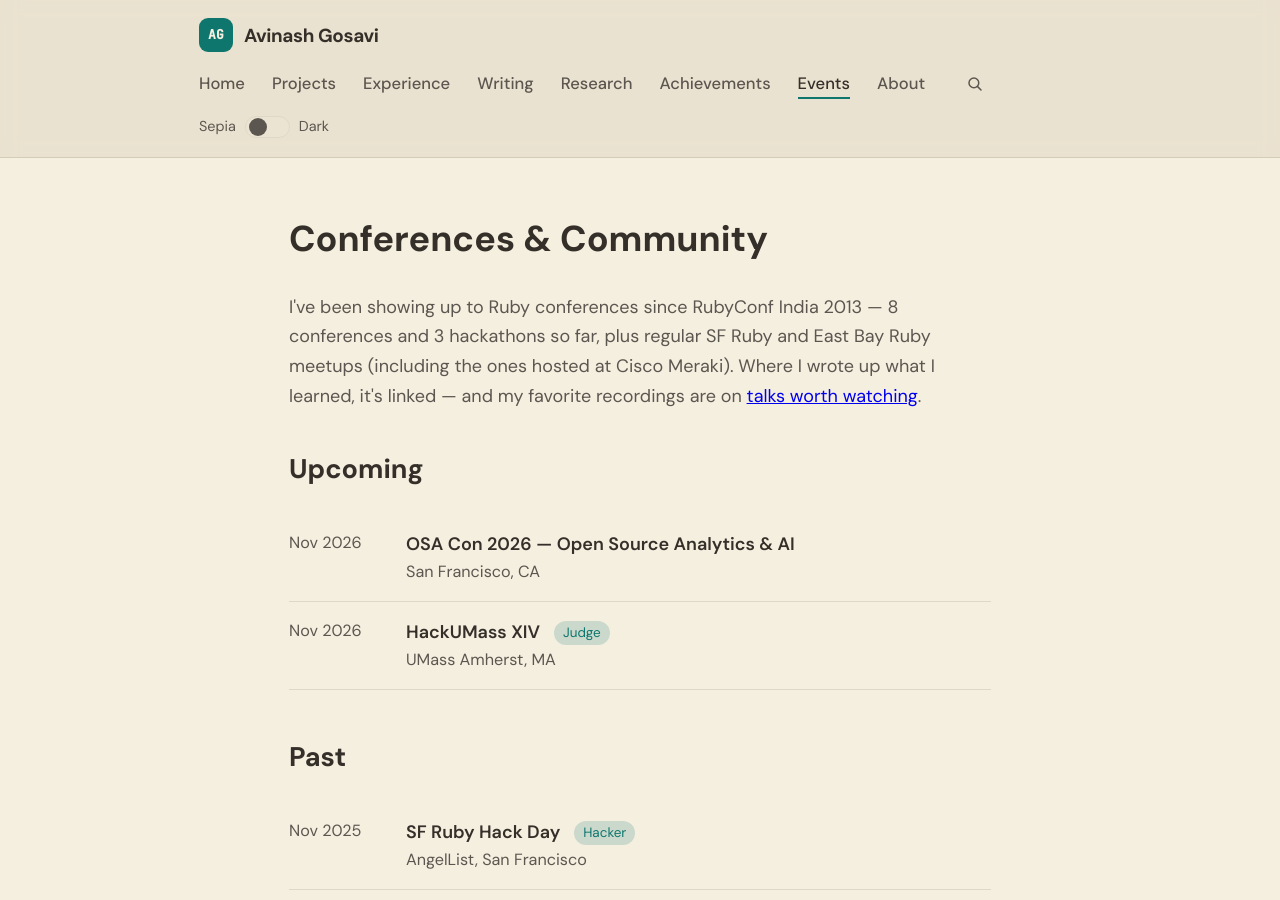
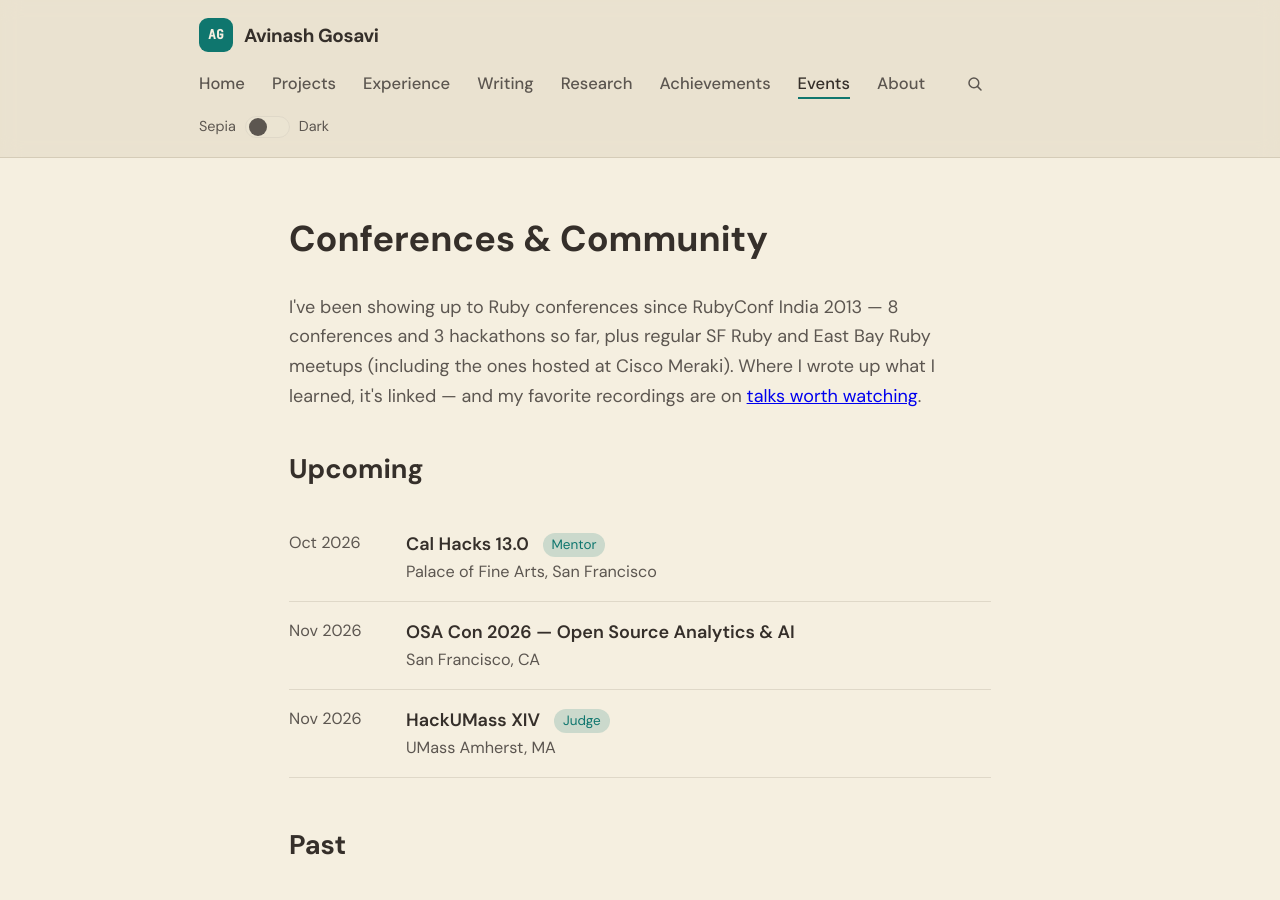
Before and after one commit to aag1091-alt/avinashgosavi.com, a Jekyll site: the page built from events.md, in a window 1280 px wide and 900 px high. Built offline with Jekyll 4.4.1, drawn with Linux system fonts in a browser that asks for light colours.

Commit message:
Events: add Cal Hacks 13.0 (mentor, Oct 23-25); Now item
Co-Authored-By: Claude <noreply@anthropic.com>

```diff
--- a/_data/changelog.yml
+++ b/_data/changelog.yml
@@ -1,5 +1,9 @@
 # Public changelog shown on /changelog and (latest 3) on the homepage.
 # Newest first. desk: Writing | Design | Engineering
+- date: 2026-10-19
+  desk: Writing
+  text: Added Cal Hacks 13.0 to my events — I'll be mentoring hackers there at the Palace of Fine Arts, Oct 23–25.
+  link: /events/
 - date: 2026-10-19
   desk: Engineering
   text: "Long posts now underline the section you're reading in the \"On this page\" box, and a small \"Top\" button appears once you've scrolled a while."
--- a/_data/events.yml
+++ b/_data/events.yml
@@ -1,11 +1,17 @@
 # Conferences, hackathons and community roles shown on /events.
-# role: attended | judge | hacker | speaker   status: upcoming | past
+# role: attended | judge | mentor | hacker | speaker   status: upcoming | past
 # recap: optional URL of a blog post about the event
 - name: HackUMass XIV
   date: 2026-11-15
   when: Nov 2026
   location: UMass Amherst, MA
   role: judge
+  status: upcoming
+- name: Cal Hacks 13.0
+  date: 2026-10-23
+  when: Oct 2026
+  location: Palace of Fine Arts, San Francisco
+  role: mentor
   status: upcoming
 - name: OSA Con 2026 — Open Source Analytics & AI
   date: 2026-11-02
--- a/_data/now.yml
+++ b/_data/now.yml
@@ -6,6 +6,9 @@ items:
       Drafting Desk, a writing app where the AI edits and asks questions but
       never writes the post for you.
     link: /post/drafting-desk-how-it-keeps-drafts-private/
+  - label: Mentoring
+    text: Mentoring hackers at Cal Hacks 13.0 in San Francisco, Oct 23–25.
+    link: /events/
   - label: Judging
     text: Judging student projects at HackUMass XIV (UMass Amherst) on Nov 15.
     link: /events/
```
Also changed, not shown: events.md (+1 -1 lines).
